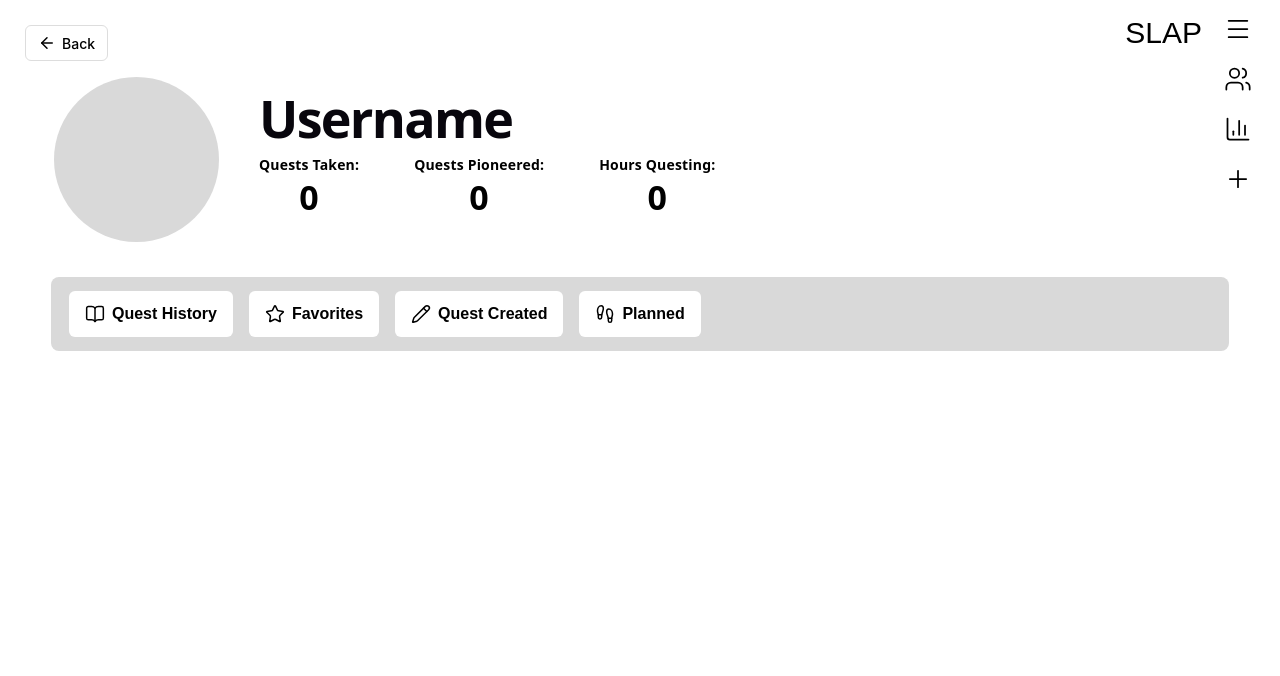
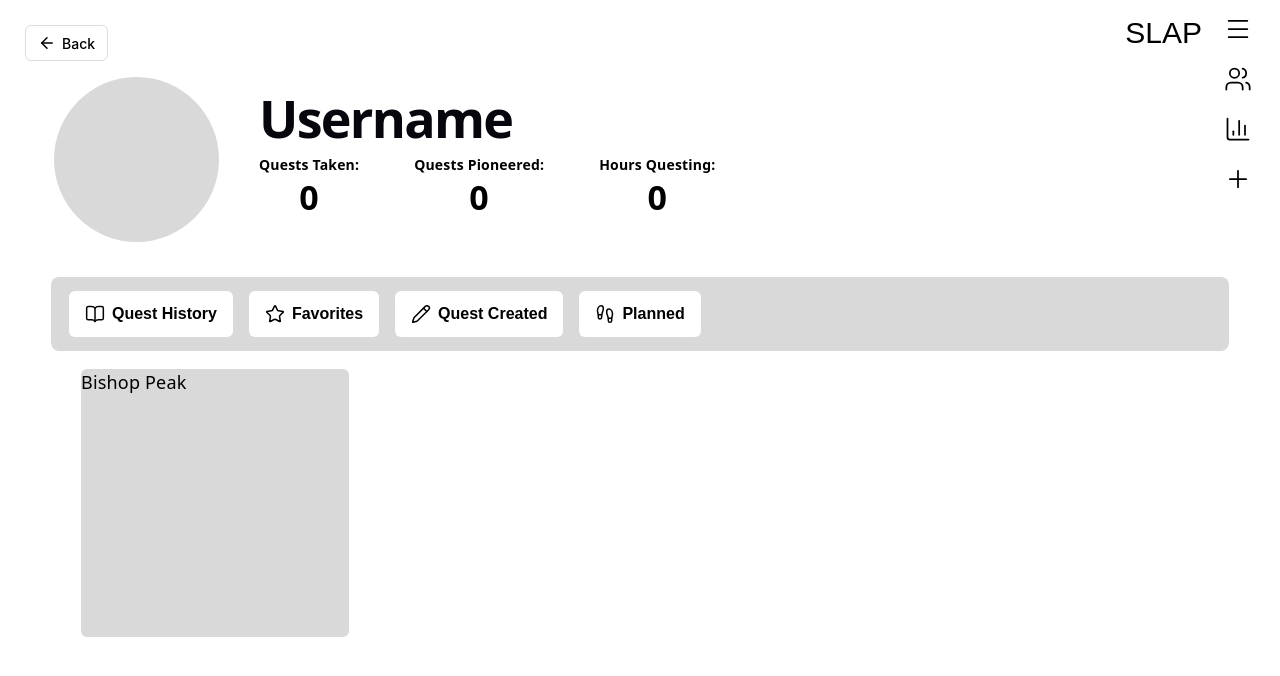
Before and after one commit to ReneGR123/Team-Odoconuts-App, a React app in the folder packages/Frontend/: page /profile in a window 1280 px wide. Shown: the top 676 px of the page. Built offline with nearby package versions, Linux system fonts and the light colour scheme; the HTML template or start-up script is replaced by a standard one.

Commit message:
added quest box to user profile

```diff
--- a/packages/Frontend/src/components/UserProfile.css
+++ b/packages/Frontend/src/components/UserProfile.css
@@ -217,3 +217,21 @@
 
   stroke-width: 1.5;
 }
+
+.quest-grid {
+  display: grid;
+  grid-template-columns: repeat(4, 1fr);
+  gap: 16px;
+
+  margin: 18px 55px 0 55px;
+}
+
+.quest-card {
+  width: 100%;
+  aspect-ratio: 1 / 1;
+
+  background-color: #d9d9d9;
+  border-radius: 6px;
+
+  overflow: hidden;
+}
--- a/packages/Frontend/src/components/UserProfile.jsx
+++ b/packages/Frontend/src/components/UserProfile.jsx
@@ -4,6 +4,10 @@ import { useNavigate } from "react-router-dom";
 
 function UserProfile() {
   const navigate = useNavigate();
+  {/* temporary quest for logic */}
+  const quests = [ {
+     id: 1, name: "Bishop Peak"
+  } ];
 
   return (
     <div className="profile-page">
@@ -86,6 +90,15 @@ function UserProfile() {
 	    Planned
 	  </button>
 	</div>
+
+     {/* quest grid */}
+     <div className="quest-grid">
+	{quests.map((quest) => (
+	   <div className="quest-card" key={quest.id}>
+		{quest.name}
+	   </div>
+	))}
+     </div>
     </div>
   );
 }
```
